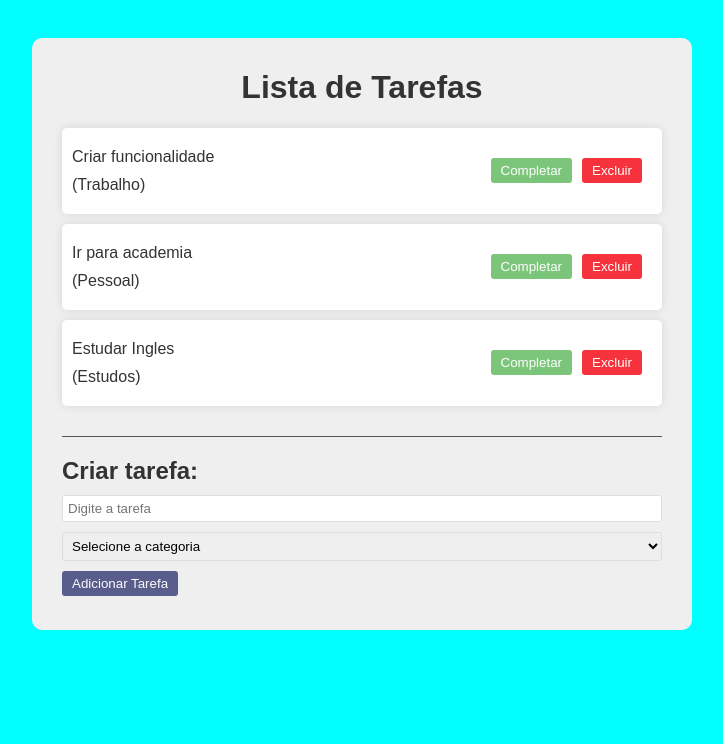
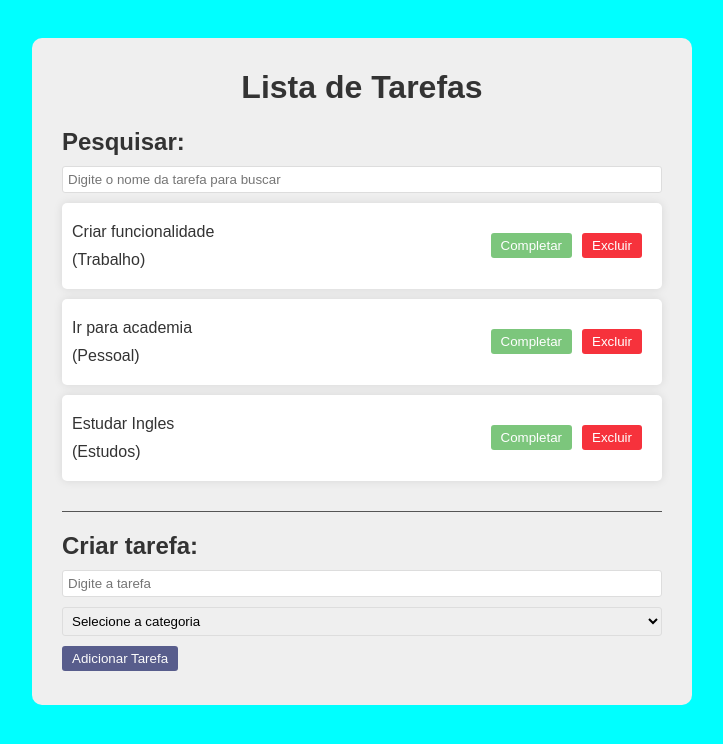
Before and after one commit to JhackCosta/Todo-List-React, a React (Vite) app: page / in a window 1280 px wide. Shown: the top 744 px of the page, without its empty margins (278-1001 px from the left). Built offline with nearby package versions, Linux system fonts and the light colour scheme.

Commit message:
criando o search de busca

```diff
--- a/src/App.jsx
+++ b/src/App.jsx
@@ -2,9 +2,12 @@
 /* eslint-disable no-unused-vars */
 /* eslint-disable react/prop-types */
 import { useState } from 'react'
+import "./App.css"
+
 import Todo from './components/todo';
-import "./App.css"
 import TodoForm from './components/todoForm';
+import Search from './components/search';
+
 
 function App() {
   const [todos, setTodos] = useState([
@@ -27,6 +30,9 @@
       isComplete: false
     }
   ]);
+
+  const [search, setSearch] = useState("");
+
   const addTodo = (text, category) => {
     const newTodo = [...todos,{
       id: Math.floor(Math.random() * 10000),
@@ -53,9 +59,14 @@
   return (
     <div className='app'>
       <h1>Lista de Tarefas</h1>
+      <Search search={search} setSearch={setSearch}></Search>
       <div className='todo-list'>
-        {todos.map((todo) => (
-          <Todo key={todo.id} todo={todo} removeTodo={removeTodo} completeTodo={completeTodo}/>
+        {todos.filter((todo)=>todo.text.toLowerCase().includes(search.toLowerCase())).map((todo) => (
+          <Todo key={todo.id}
+            todo={todo}
+            removeTodo={removeTodo}
+            completeTodo={completeTodo}
+          />
         ))}
       </div>
       <TodoForm addTodo = {addTodo}/>
--- /dev/null
+++ b/src/components/Search.jsx
@@ -0,0 +1,16 @@
+/* eslint-disable react/prop-types */
+
+const Search = ({search, setSearch})=>{
+    return (
+        <div className="search">
+            <h2>Pesquisar:</h2>
+            <input type="text" value={search}
+                onChange={(e)=> setSearch(e.target.value)}
+                placeholder="Digite o nome da tarefa para buscar"
+            />
+        </div>
+    );
+};
+
+
+export default Search;
```
